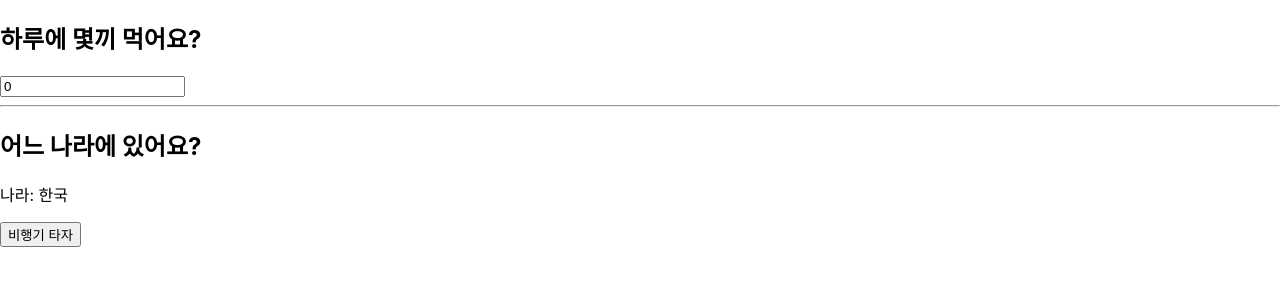
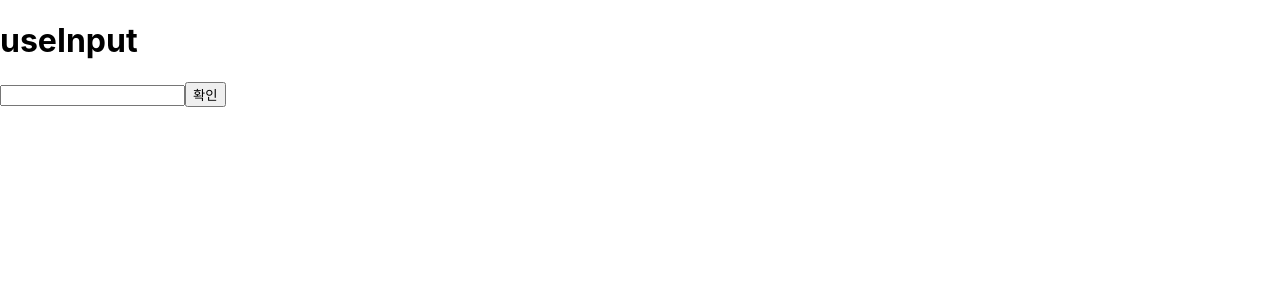
Before and after one commit to ParkSeoJune/study_react, a React (Create React App) app: page / in a window 1280 px wide. Shown: the top 300 px of the page. Built offline with nearby package versions, Linux system fonts and the light colour scheme.

Commit message:
커스텀 Hook 사용해보기

```diff
--- a/src/App.js
+++ b/src/App.js
@@ -1,32 +1,19 @@
 import "./App.css";
-import React, { useEffect, useMemo, useState } from "react";
+import React from "react";
+import { useInput } from "./useInput.js";
+
+function displayMessage(message) {
+  alert(message);
+}
 
 function App() {
-  const [number, setNumber] = useState(0);
-  const [isKorea, setIsKorea] = useState(true);
-
-  const location = useMemo(() => {
-    return {
-      country: isKorea ? "한국" : "외국",
-    };
-  }, [isKorea]);
-
-  useEffect(() => {
-    console.log("useEffect 호출");
-  }, [location]);
+  const [inputValue, handleChange, handleSubmit] = useInput("", displayMessage);
 
   return (
     <div>
-      <h2>하루에 몇끼 먹어요?</h2>
-      <input
-        type="number"
-        value={number}
-        onChange={(e) => setNumber(e.target.value)}
-      />
-      <hr />
-      <h2>어느 나라에 있어요?</h2>
-      <p>나라: {location.country}</p>
-      <button onClick={() => setIsKorea(!isKorea)}>비행기 타자</button>
+      <h1>useInput</h1>
+      <input value={inputValue} onChange={handleChange} />
+      <button onClick={handleSubmit}>확인</button>
     </div>
   );
 }
--- /dev/null
+++ b/src/useInput.js
@@ -0,0 +1,16 @@
+import { useState } from "react";
+
+export function useInput(initialValue, submitAction) {
+  const [inputValue, setInputValue] = useState(initialValue);
+
+  const handleChange = (e) => {
+    setInputValue(e.target.value);
+  };
+
+  const handleSubmit = () => {
+    setInputValue("");
+    submitAction(inputValue);
+  };
+
+  return [inputValue, handleChange, handleSubmit];
+}
```
